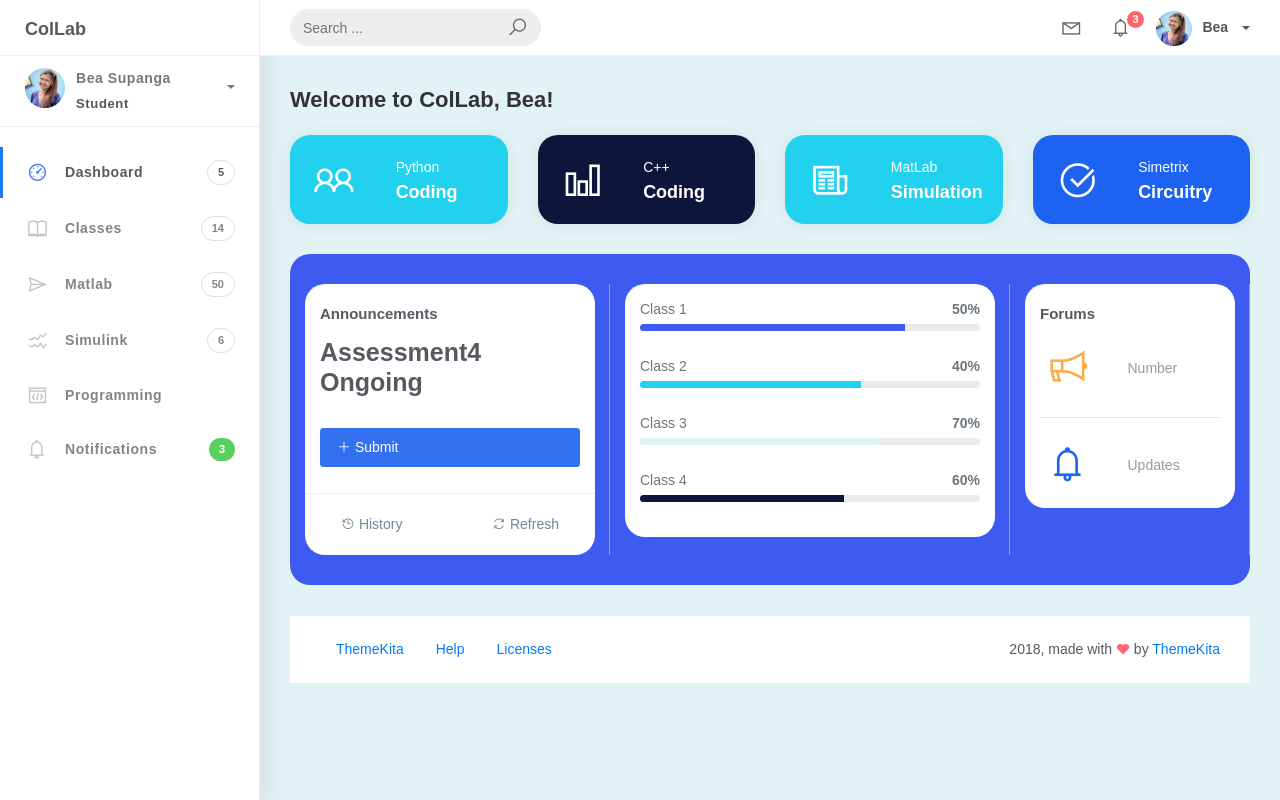
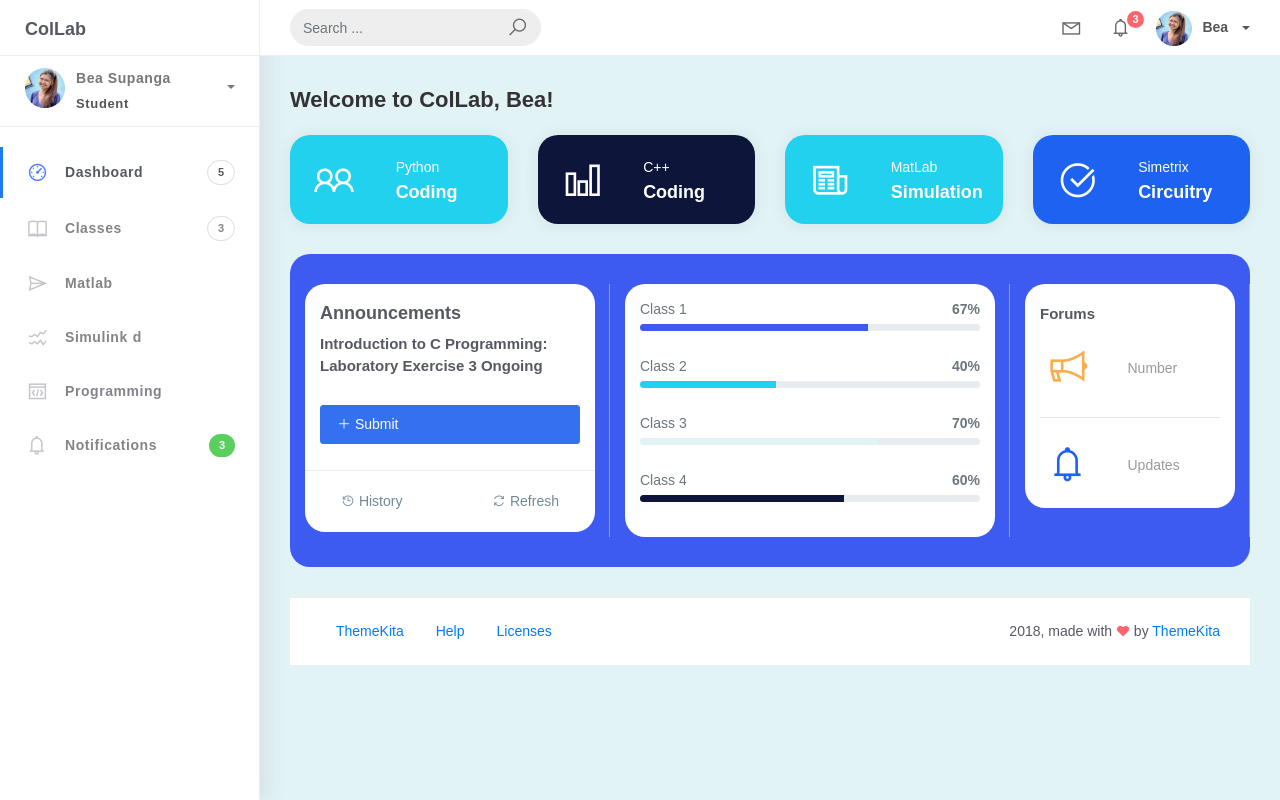
Before and after one commit to bearosari/aws-collab, a Django app: page /dashboard/ in a window 1280 px wide. Run offline with Django 3.2, Linux system fonts and the light colour scheme; a user stored in the database is signed in; some libraries are stand-ins or nearby versions.

Commit message:
adjusted dashboard widgets
percentage changes

```diff
--- a/col/accounts/templates/accounts/base.html
+++ b/col/accounts/templates/accounts/base.html
@@ -180,21 +180,19 @@
                                 <a href="{% url 'classes'%}">
                                     <i class="la la-book"></i>
                                     <p>Classes</p>
-                                    <span class="badge badge-count">14</span>
+                                    <span class="badge badge-count">3</span>
                                 </a>
                             </li>
                             <li class="nav-item">
                                 <a href="{% url 'matlab'%}">
                                     <i class="la la-paper-plane-o"></i>
                                     <p>Matlab</p>
-                                    <span class="badge badge-count">50</span>
                                 </a>
                             </li>
                             <li class="nav-item">
                                 <a href="tables.html">
                                     <i class="la la-line-chart"></i>
-                                    <p>Simulink</p>
-                                    <span class="badge badge-count">6</span>
+                                    <p>Simulink</p>d
                                 </a>
                             </li>
 
--- a/col/accounts/templates/accounts/class1.html
+++ b/col/accounts/templates/accounts/class1.html
@@ -61,7 +61,7 @@
 
 													<td>
                                                         <label class="form-check-label">
-                                                        <input class="form-check-input" type="checkbox" value="" checked>
+                                                        <input class="form-check-input" type="checkbox" value="" >
                                                         <span class="form-check-sign">Done</span>
                                                         </label>
                                                     </td>
--- a/col/accounts/templates/accounts/dashboard.html
+++ b/col/accounts/templates/accounts/dashboard.html
@@ -96,8 +96,8 @@
 							<div class="col-md-4">
 								<div class="card">
 									<div class="card-body">
-										<p class="fw-bold mt-1">Announcements</p>
-										<h5><b>Assessment4 Ongoing</b></h5>
+										<h6 class="fw-bold mt-1">Announcements</h6>
+										<p><b>Introduction to C Programming: Laboratory Exercise 3 Ongoing</b></p>
 										<a href="#" class="btn btn-primary btn-full text-left mt-3 mb-3"><i class="la la-plus"></i> Submit </a>
 									</div>
 									<div class="card-footer">
@@ -114,10 +114,10 @@
 										<div class="progress-card">
 											<div class="d-flex justify-content-between mb-1">
 												<span class="text-muted">Class 1</span>
-												<span class="text-muted fw-bold"> 50%</span>
+												<span class="text-muted fw-bold"> 67%</span>
 											</div>
 											<div class="progress mb-2" style="height: 7px;">
-												<div class="progress-bar bg-success" role="progressbar" style="width: 78%" aria-valuenow="78" aria-valuemin="0" aria-valuemax="100" data-toggle="tooltip" data-placement="top" title="78%"></div>
+												<div class="progress-bar bg-success" role="progressbar" style="width: 67%" aria-valuenow="78" aria-valuemin="0" aria-valuemax="100" data-toggle="tooltip" data-placement="top" title="78%"></div>
 											</div>
 										</div>
 										<div class="progress-card">
@@ -126,7 +126,7 @@
 												<span class="text-muted fw-bold"> 40%</span>
 											</div>
 											<div class="progress mb-2" style="height: 7px;">
-												<div class="progress-bar bg-info" role="progressbar" style="width: 65%" aria-valuenow="60" aria-valuemin="0" aria-valuemax="100" data-toggle="tooltip" data-placement="top" title="65%"></div>
+												<div class="progress-bar bg-info" role="progressbar" style="width: 40%" aria-valuenow="60" aria-valuemin="0" aria-valuemax="100" data-toggle="tooltip" data-placement="top" title="65%"></div>
 											</div>
 										</div>
 										<div class="progress-card">
```
